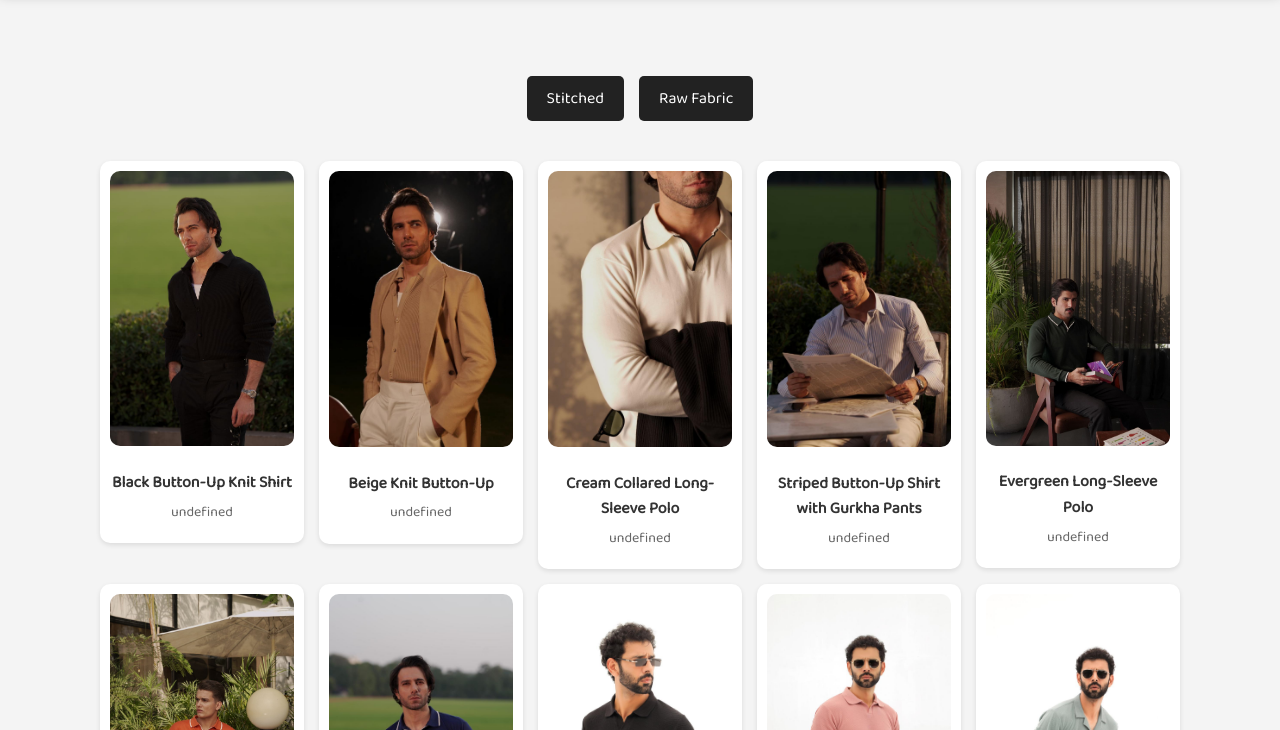
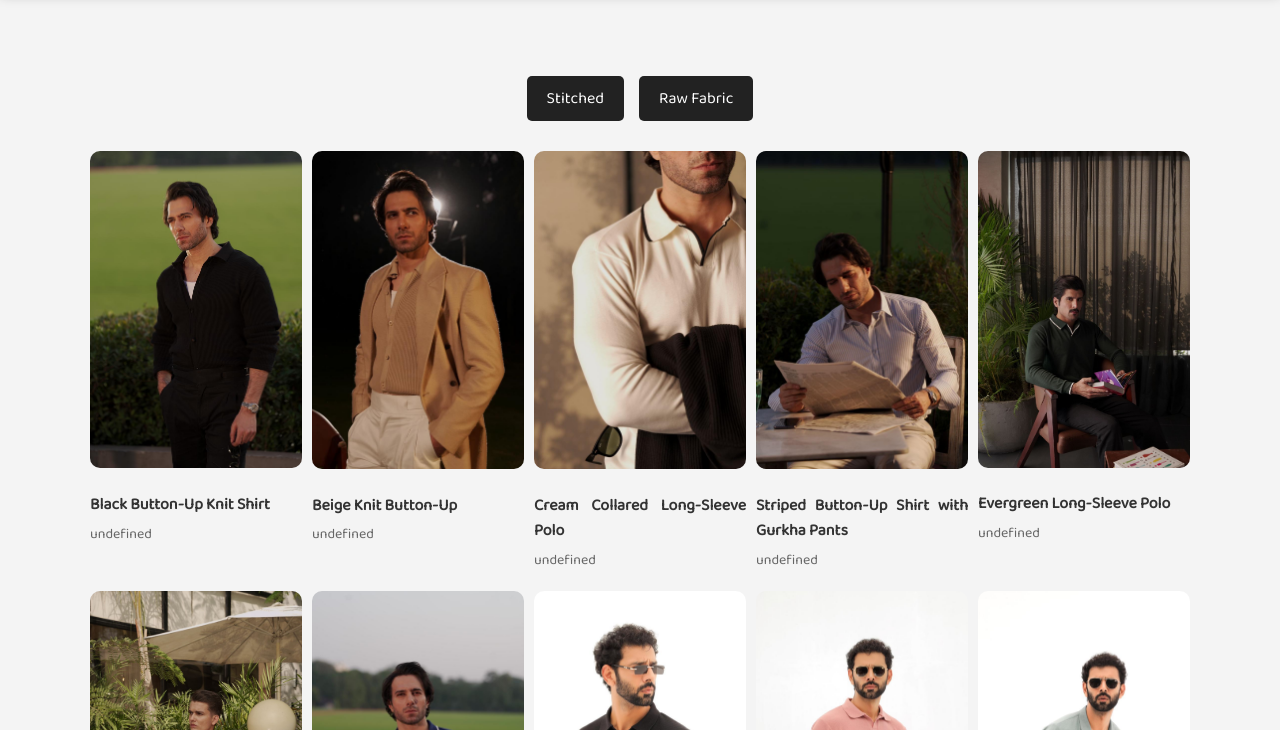
Before and after one commit to hafsa-iftikhar/portfolio-website, a website: page catalogue.html in a window 1280 px wide. Shown: the part 70-800 px from the top of the page. Drawn offline with Linux system fonts and the light colour scheme.

Commit message:
Update catalogue.html

```diff
--- a/catalogue.html
+++ b/catalogue.html
@@ -199,6 +199,12 @@
 }
 /*section 2*/
 /* Category Buttons */
+.container {
+    width: 100%;
+    max-width: 100%;
+    padding: 0 10px; /* Optional padding */
+}
+
 .category-buttons {
     display: flex;
     justify-content: center;
@@ -225,23 +231,16 @@
 
 #product-container {
   display: grid;
-  grid-template-columns: repeat(auto-fill, minmax(180px, 1fr)); /* Adjust size dynamically */
-  gap: 15px; /* Space between items */
-  justify-content: center;
-  align-items: start;
-  padding: 20px;
-  max-width: 1200px; /* Ensures it doesn't get too wide on large screens */
-  margin: 0 auto;
+    grid-template-columns: repeat(auto-fit, minmax(180px, 1fr)); /* Adjust size as needed */
+    gap: 10px; /* Spacing between items */
+    padding: 10px;
+    width: 100%;
 }
 
 /* Ensure Product Cards Look Proper */
 .product-card {
-  background: white;
-  padding: 10px;
-  border-radius: 10px;
-  text-align: center;
-  box-shadow: 0 2px 5px rgba(0, 0, 0, 0.1);
-  transition: transform 0.3s ease;
+  width: 100%; /* Let grid control the width */
+    max-width: 100%;
 }
 
 .product-card:hover {
```
